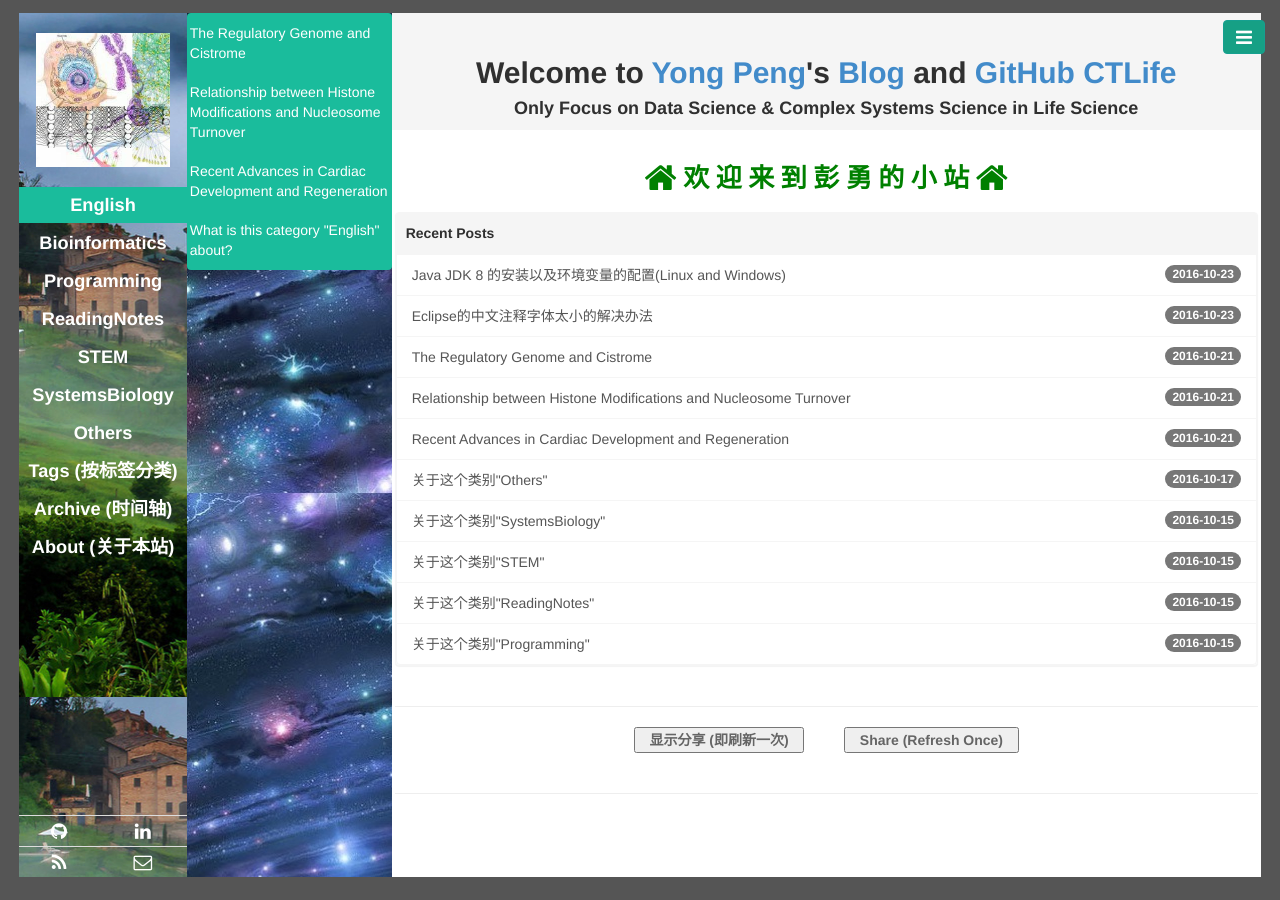
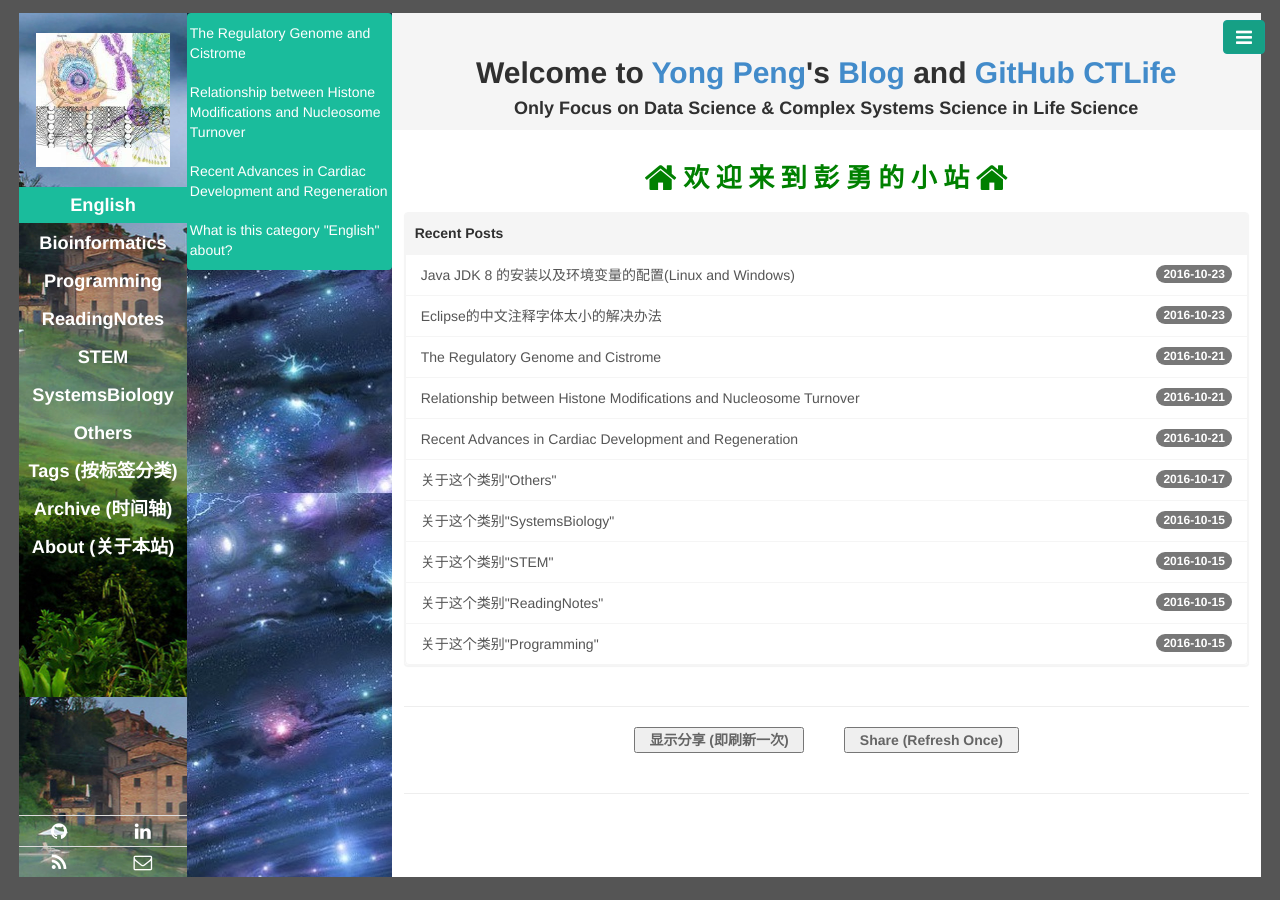
Before and after one commit to CTLife/CTLife.github.io, a Jekyll site: the page built from index.html, in a window 1280 px wide. Built offline with Jekyll 4.4.1, drawn with Linux system fonts in a browser that asks for light colours; Markdown is read by kramdown in place of the engine named in the settings; the list of posts is cut into pages by our own code.

Commit message:
Update base.css

```diff
--- a/public/css/base.css
+++ b/public/css/base.css
@@ -103,7 +103,7 @@ body, html {
 /*  padding-left: 40px;
   padding-right: 40px;
 */
-  padding: 0 2% 0 2%;
+  padding: 0   3%   0   3%;
   color: #656565;
   line-height: 1.42857143;
   text-align: justify;
```
